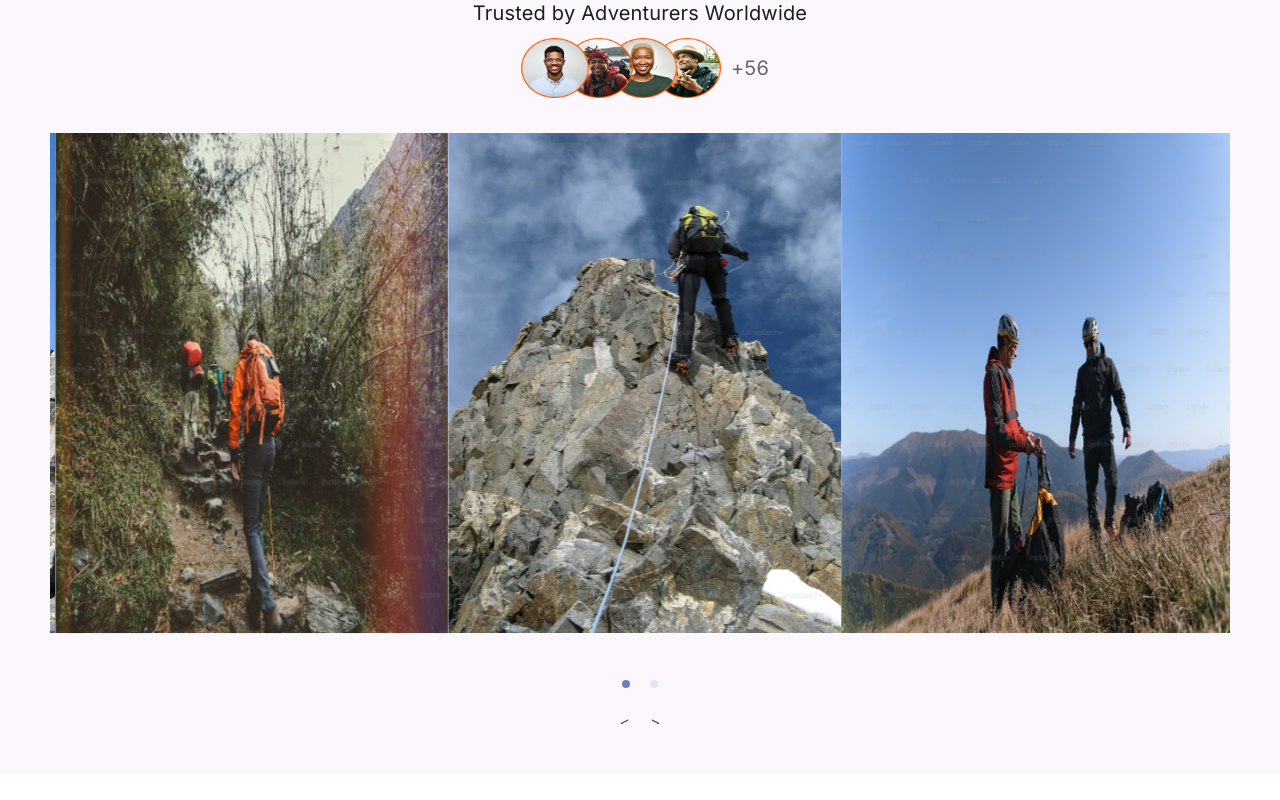
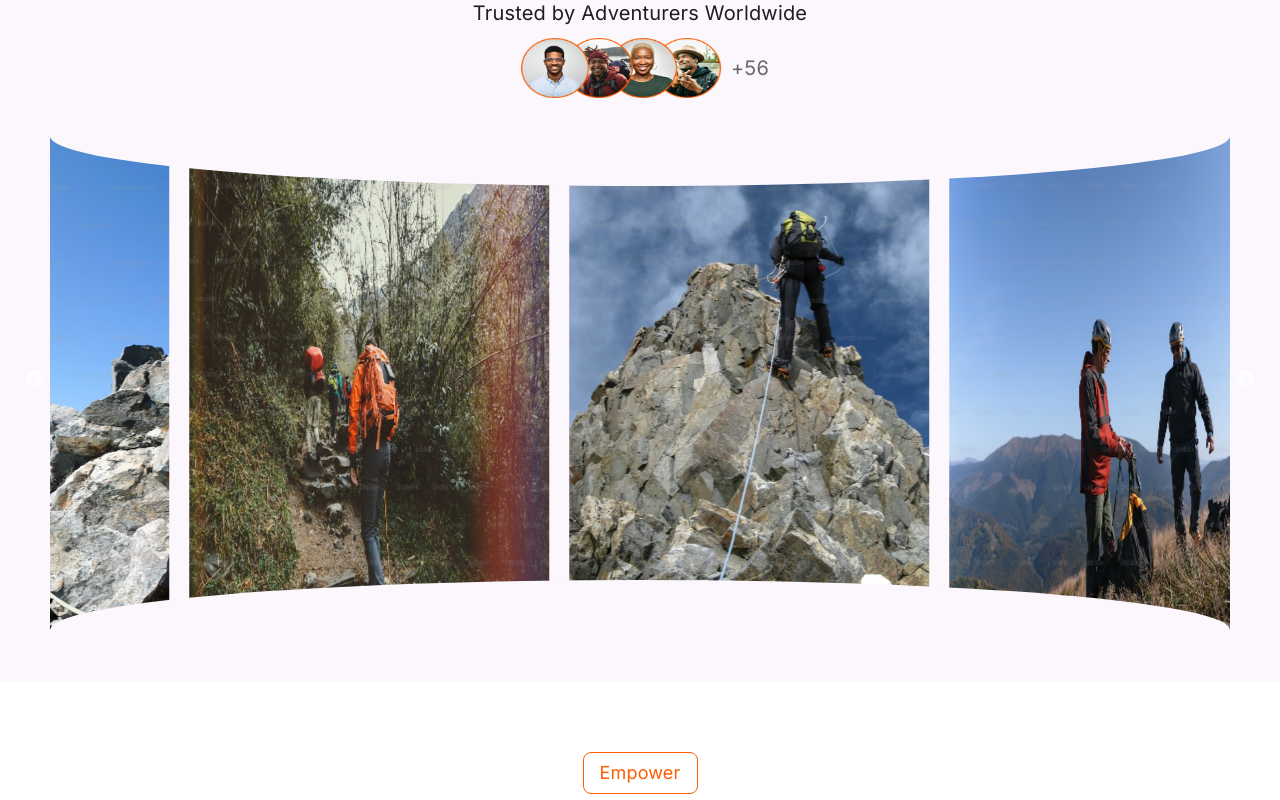
Before and after one commit to Sourcecodee/Escape, a React (Vite) app: page / in a window 1280 px wide. Shown: the part 660-1460 px from the top of the page. Built offline with nearby package versions, Linux system fonts and the light colour scheme.

Commit message:
fixed image carousel

```diff
--- a/src/Components/Adventure.tsx
+++ b/src/Components/Adventure.tsx
@@ -5,12 +5,39 @@ import Multiple from '../assets/Multiple.jpg'
 import Red from '../assets/Red.jpg'
 import Green from '../assets/Green.jpg'
 import Orange from '../assets/Orange.jpg'
-import AliceCarousel from 'react-alice-carousel';
-import "react-alice-carousel/lib/alice-carousel.css";
-import '../Css/app.css'
+import { FC } from "react"
+import "slick-carousel/slick/slick.css";
+import "slick-carousel/slick/slick-theme.css";
+import Slider from "react-slick";
+import { useRef } from "react"
 
 
-const Adventure: React.FC = () => {
+const Adventure: FC = () => {
+
+    const sliderRef = useRef<Slider>(null);
+
+    // Function to reset slider when reaching the end
+    const handleAfterChange = (currentIndex: number) => {
+    const totalSlides = 6; // Total number of actual slides
+    if (currentIndex === totalSlides) {
+      sliderRef.current?.slickGoTo(0, false); // Jump back to the start without animation
+    }
+  };
+
+    const settings = {
+      dots: false,
+      infinite: true,
+      adaptiveHeight: true,
+      speed: 3000,
+      slidesToShow: 3,
+      slidesToScroll: 1,
+      autoplay: true,
+      centerMode: true,
+      autoplaySpeed: 0,
+      cssEase: 'ease-in-out',
+      pauseOnHover: false,
+      afterChange: handleAfterChange,
+    };
 
     const sliderImages = [
         {
@@ -35,23 +62,35 @@ const Adventure: React.FC = () => {
         },
       ];
 
-      const responsive = {
-        0: { items: 1 },
-        568: { items: 2 },
-        1024: { items: 3 },
-      };
+      const items = [
 
-      const items = [
-        <img src={sliderImages[0].source} className="sliderimg"/>,
-        <img src={sliderImages[1].source} className="sliderimg"/>,
-        <img src={sliderImages[2].source} className="sliderimg"/>,
-        <img src={sliderImages[3].source} className="sliderimg"/>,
-        <img src={sliderImages[4].source} className="sliderimg"/>,
+          <div>
+            <img src={sliderImages[0].source} className="sliderimg"/>
+          </div>,
+
+          <div>
+            <img src={sliderImages[1].source} className="sliderimg"/>
+          </div>,
+
+          <div>
+            <img src={sliderImages[2].source} className="sliderimg"/>
+          </div>,
+
+          <div>
+            <img src={sliderImages[3].source} className="sliderimg"/>
+          </div>,
+
+          <div>
+            <img src={sliderImages[4].source} className="sliderimg"/>
+          </div>
+
       ]
+
+      const extended =[...items, ...items, ...items]
 
   return (
     // container for content
-    <Box sx={{background: '#FBF7FD', display: 'flex', flexDirection: 'column', justifyContent: 'flex-start', alignItems: 'center', height: '1225px', padding: '50px'}}>
+    <Box sx={{background: '#FBF7FD', display: 'flex', flexDirection: 'column', justifyContent: 'flex-start', alignItems: 'center', height: 'auto', padding: '50px'}}>
 
         <Box sx={{padding: '20px 0 30px'}}>
             <Box sx={{display: 'flex', justifyContent: 'center', alignItems: 'center', borderColor: '#FF5C00', textTransform: 'none', height: '40px', border: '1px solid', borderRadius: '8px', width: '364px', color: '#FF5C00',}}>
@@ -88,7 +127,7 @@ const Adventure: React.FC = () => {
         </Box>
 
         {/* wrapper for smaller font and avaters */}
-        <Box sx={{display: 'flex', flexDirection: 'column', justifyContent: 'center', alignItems: 'center', padding: '5px 0 20px'}}>
+        <Box sx={{display: 'flex', flexDirection: 'column', justifyContent: 'center', alignItems: 'center', padding: '5px 0 20px', zIndex: '20'}}>
 
             <Typography sx={{fontWeight: 400, fontSize: '20px', lineHeight: '30px', fontFamily: 'inter', textAlign: 'center', color: '#1E1E1E'}}>
                 Trusted by Adventurers Worldwide
@@ -106,18 +145,18 @@ const Adventure: React.FC = () => {
 
         </Box>
 
-        {/* container for image slider*/}
-        <div className="carousel-container" style={{height: '100%', width: '100%',}}>
+        {/* container for image slider */}
+        <div className="slider-container">
 
-            <AliceCarousel items={items} responsive={responsive} infinite autoPlayInterval={3000} autoPlay>
+          <Slider ref={sliderRef} {...settings}>
 
-                {items.map((item, index) => (
-                    <div key={index} style={{ perspective: '1000px', position: 'relative' }}>
+            {extended.map((item, index) => (
+                    <div key={index} style={{display: 'flex'}}>
                         {item}
                     </div>
                 ))}
 
-            </AliceCarousel>
+          </Slider>
 
         </div>
 
--- a/src/Components/Testimonial.tsx
+++ b/src/Components/Testimonial.tsx
@@ -27,7 +27,7 @@ const Testimonial = () => {
             {/* card one */}
             <Box sx={{display: 'flex', flexDirection: 'column', justifyContent: 'center', alignItems: 'center', backgroundColor: '#FFFFFF'}}>
 
-                <Rating defaultValue={5}></Rating>
+                <Rating defaultValue={5} sx={{color: '#FF5C00'}}></Rating>
                 {/* upper text */}
                 <Box sx={{width: '100%', display: 'flex', justifyContent: 'center', alignItems: 'flex-start', py: '30px'}}>
                     <Typography sx={{fontWeight: 700, fontSize: '20px', lineHeight: '28px', fontFamily: 'inter', textAlign: 'center', color: '#1E1E1E'}}>
@@ -58,11 +58,11 @@ const Testimonial = () => {
             {/* card two */}
             <Box sx={{display: 'flex', flexDirection: 'column', justifyContent: 'center', alignItems: 'center', backgroundColor: '#FFFFFF'}}>
 
-                <Rating defaultValue={5}></Rating>
+                <Rating defaultValue={5} sx={{color: '#FF5C00'}}></Rating>
                 {/* upper text */}
                 <Box sx={{width: '100%', display: 'flex', justifyContent: 'center', alignItems: 'flex-start', py: '30px'}}>
                     <Typography sx={{fontWeight: 700, fontSize: '20px', lineHeight: '28px', fontFamily: 'inter', textAlign: 'center', color: '#1E1E1E'}}>
-                        "These training videos inspired my kids to be brave!"
+                        "We learned teamwork and resilience as a family!"
                     </Typography>
                 </Box>
 
@@ -89,11 +89,11 @@ const Testimonial = () => {
             {/* card three */}
             <Box sx={{display: 'flex', flexDirection: 'column', justifyContent: 'center', alignItems: 'center', backgroundColor: '#FFFFFF'}}>
 
-                <Rating defaultValue={5}></Rating>
+                <Rating defaultValue={5} sx={{color: '#FF5C00'}}></Rating>
                 {/* upper text */}
                 <Box sx={{width: '100%', display: 'flex', justifyContent: 'center', alignItems: 'flex-start', py: '30px'}}>
                     <Typography sx={{fontWeight: 700, fontSize: '20px', lineHeight: '28px', fontFamily: 'inter', textAlign: 'center', color: '#1E1E1E'}}>
-                        "These training videos inspired my kids to be brave!"
+                        "These videos are a game changer for our kids!"
                     </Typography>
                 </Box>
 
--- a/src/Css/app.css
+++ b/src/Css/app.css
@@ -10,30 +10,37 @@ body{
     height: 500px;
   }
 
-
-  /* app.css */
-  .carousel-container {
+  .slider-container {
     width: 100%;
-    height: 500px;
-    overflow: hidden;
+    height: auto;
     perspective: 1000px;
   }
 
-  .alice-carousel .alice-carousel__stage {
-    transform-style: preserve-3d;
+  .slick-slide {
+    transition: transform 0.5s linear; /* Smooth transition for transformations */
+    margin: 10px;
   }
 
-  .alice-carousel .alice-carousel__item {
-    perspective: 1000px;
+  .slider-container::before {
+    content: '';
+    position: absolute;
+    top: -42px;
+    left: 0;
+    width: 100%;
+    height: 100px;
+    background-color: #FBF7FD;
+    border-radius: 0 0 50% 50%;
+    z-index: 10;
   }
 
-  .alice-carousel .alice-carousel__stage:first-child,
-  .alice-carousel .alice-carousel__item:last-child {
-    transform: rotateY(-20deg) translateZ(-150px); /* Rotate in the opposite direction */
-    transform: translateZ(60px);
-    border: 5px solid;
-}
-
-  .alice-carousel .alice-carousel__item:nth-child(2) {
-    transform: scale(5.1);
+  .slider-container::after {
+    content: '';
+    position: absolute;
+    bottom: -48px;
+    left: 0;
+    width: 100%;
+    height: 100px;
+    background-color: #FBF7FD;
+    border-radius: 50% 50% 0 0;
+    z-index: 10;
   }
```
Also changed, not shown: package.json (+3 -5 lines), 1 other file (tests, documents, lock files or other folders).
